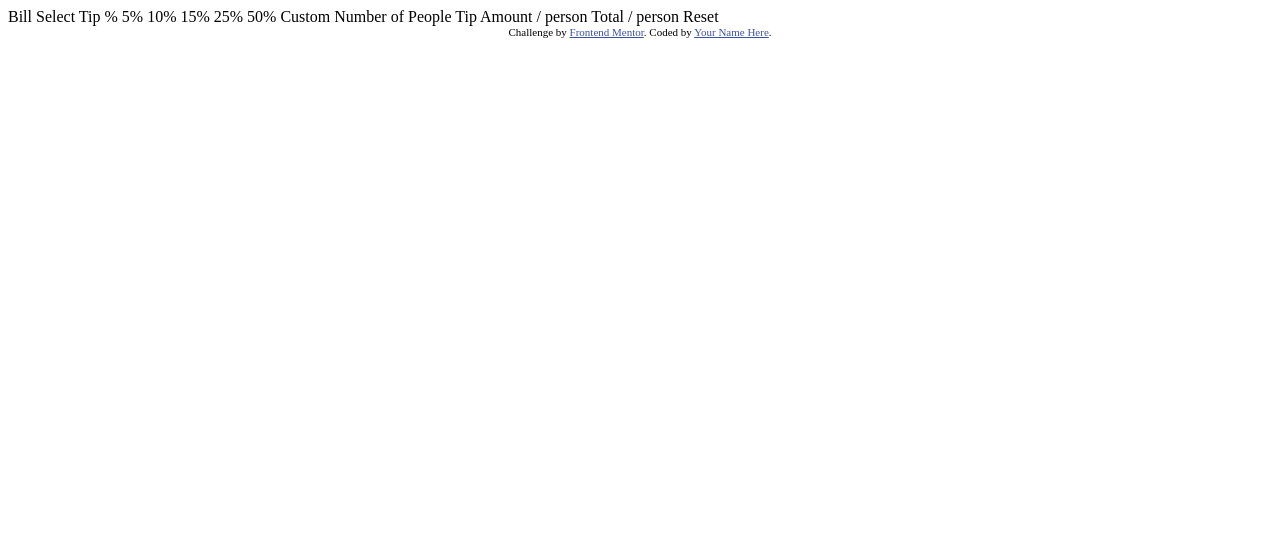
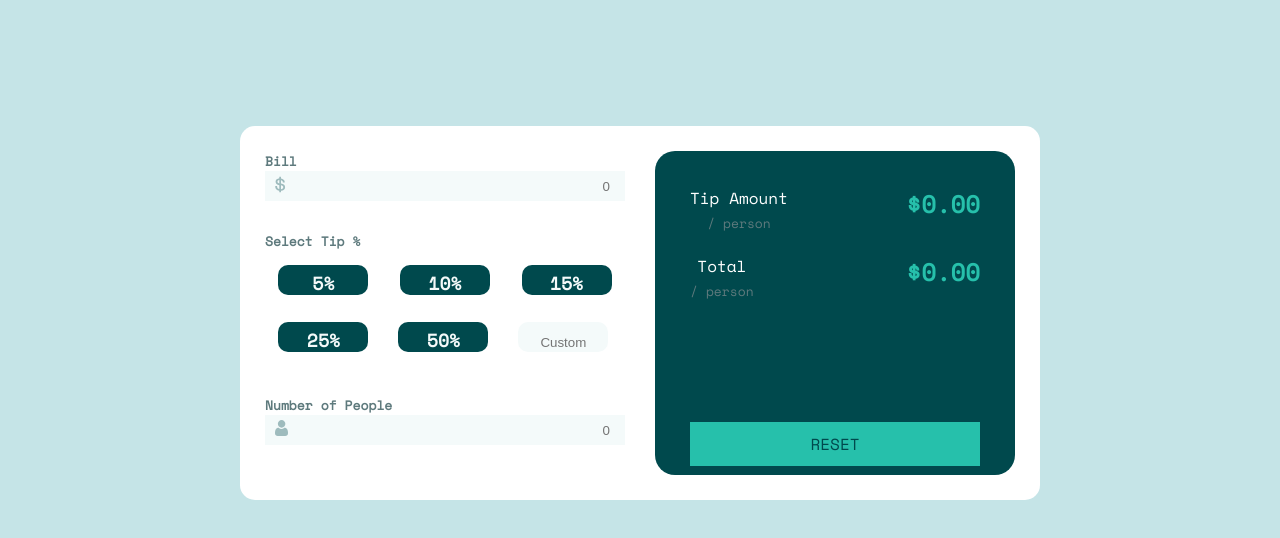
Before and after one commit to HassanAbdalzahir/tip-calculator-app-main, a plain HTML site: page index.html in a window 1280 px wide. Drawn offline with nearby package versions, Linux system fonts and the light colour scheme.

Commit message:
Anouther

```diff
--- a/index.html
+++ b/index.html
@@ -3,42 +3,53 @@
   <head>
     <meta charset="UTF-8">
     <meta name="viewport" content="width=device-width, initial-scale=1.0"> <!-- displays site properly based on user's device -->
-
     <link rel="icon" type="image/png" sizes="32x32" href="./images/favicon-32x32.png">
-
+    <link rel="stylesheet" href="https://use.fontawesome.com/releases/v5.0.7/css/all.css">
+    <link rel="stylesheet" href="master.css">
+    <script src="script.js" defer></script>
     <title>Frontend Mentor | Tip calculator app</title>
-
-  <!-- Feel free to remove these styles or customise in your own stylesheet 👍 -->
-  <style>
-    .attribution { font-size: 11px; text-align: center; }
-    .attribution a { color: hsl(228, 45%, 44%); }
-  </style>
   </head>
   <body>
-
-  Bill
-
-  Select Tip %
-  5%
-  10%
-  15%
-  25%
-  50%
-  Custom
-
-  Number of People
-
-  Tip Amount
-  / person
-
-  Total
-  / person
-
-  Reset
-
-  <div class="attribution">
-    Challenge by <a href="https://www.frontendmentor.io?ref=challenge" target="_blank">Frontend Mentor</a>.
-    Coded by <a href="#">Your Name Here</a>.
+    <div class="container">
+      <div class="left">  <!-- The Left Side-->
+        <label for="" class="bill">Bill</label>
+        <div class="costDiv">
+          <span class="sign"><svg xmlns="http://www.w3.org/2000/svg" width="11" height="17"><path fill="#9EBBBD" d="M6.016 16.328v-1.464c1.232-.08 2.22-.444 2.964-1.092.744-.648 1.116-1.508 1.116-2.58v-.144c0-.992-.348-1.772-1.044-2.34-.696-.568-1.708-.932-3.036-1.092V4.184c.56.144 1.012.4 1.356.768.344.368.516.816.516 1.344v.288h1.824v-.432c0-.448-.088-.876-.264-1.284a3.783 3.783 0 00-.744-1.116A4.251 4.251 0 007.54 2.9a5.324 5.324 0 00-1.524-.492V.872H4.288V2.36a5.532 5.532 0 00-1.416.324c-.448.168-.84.392-1.176.672-.336.28-.604.616-.804 1.008-.2.392-.3.844-.3 1.356v.144c0 .96.316 1.708.948 2.244.632.536 1.548.884 2.748 1.044v3.912c-.704-.16-1.248-.472-1.632-.936-.384-.464-.576-1.08-.576-1.848v-.288H.256v.576c0 .464.08.924.24 1.38.16.456.404.88.732 1.272.328.392.744.728 1.248 1.008s1.108.476 1.812.588v1.512h1.728zM4.288 7.424c-.688-.128-1.164-.332-1.428-.612-.264-.28-.396-.644-.396-1.092 0-.464.176-.832.528-1.104.352-.272.784-.448 1.296-.528v3.336zm1.728 5.712V9.344c.768.128 1.328.328 1.68.6.352.272.528.688.528 1.248 0 .544-.196.984-.588 1.32-.392.336-.932.544-1.62.624z"/></svg></span>
+          <input type="" placeholder="0" class="cost">
+        </div>
+        <span>Select Tip %</span>
+        <div class="grids">
+          <div class="gridButton" data-persent="5" active>5%</div>
+          <div class="gridButton" data-persent="10">10%</div>
+          <div class="gridButton" data-persent="15">15%</div>
+          <div class="gridButton" data-persent="25">25%</div>
+          <div class="gridButton" data-persent="50">50%</div>
+          <div class="gridCustom"><input class="custom" value="" placeholder="Custom"></div>
+          <div class="clear"></div>
+        </div>
+        <span>Number of People</span>
+        <div class="costDiv">
+          <span class="sign"><svg xmlns="http://www.w3.org/2000/svg" width="13" height="16"><path fill="#9EBBBD" d="M9.573 7.729c.406 0 .784.07 1.126.209.342.14.639.33.881.569.232.227.438.503.614.82a5.1 5.1 0 01.407.949c.097.312.178.654.242 1.016.062.359.105.699.126 1.011.02.307.031.624.031.945 0 .836-.259 1.512-.768 2.01-.504.492-1.17.742-1.98.742H2.748c-.81 0-1.477-.25-1.98-.742C.259 14.76 0 14.084 0 13.248c0-.322.01-.64.032-.945.02-.312.063-.652.126-1.01.063-.363.144-.705.242-1.017.1-.323.238-.643.407-.948.176-.318.382-.594.613-.821.243-.238.54-.43.882-.57.342-.138.72-.208 1.125-.208.16 0 .313.067.61.265.183.123.397.264.636.421.204.134.48.259.822.372.333.11.671.167 1.005.167a3.19 3.19 0 001.006-.167c.341-.113.618-.238.822-.372l.636-.42c.296-.2.45-.266.61-.266zM6.598 0C7.63 0 8.522.38 9.252 1.129s1.1 1.666 1.1 2.724c0 1.06-.37 1.976-1.1 2.725-.73.75-1.623 1.13-2.654 1.13-1.03 0-1.924-.38-2.653-1.13-.73-.749-1.1-1.666-1.1-2.725 0-1.058.37-1.975 1.1-2.724C4.675.379 5.567 0 6.598 0z"/></svg></span>
+          <input type="" placeholder="0" class="cost">
+        </div>
+      </div> <!-- /The Left Side-->
+      <div class="right"> <!-- The Right Side-->
+        <div class="tip one">
+          Tip Amount <br> <span>/ person</span>
+        </div>
+        <div class="res one">
+          $<span id="tip">0.00</span>
+        </div>
+        <div class="clear"></div>
+        <div class="tip two">
+          Total  <br> <span> / person</span>
+        </div>
+        <div class="res two">
+          $<span id="total">0.00</span>
+        </div>
+        <div class="clear"></div>
+        <div class="button">RESET</div>
+      </div>
     </div>
   </body>
 </html>
--- /dev/null
+++ b/master.css
@@ -0,0 +1,126 @@
+@import url('https://fonts.googleapis.com/css2?family=Space+Mono&display=swap');
+*{
+    box-sizing: border-box;
+}
+html{
+    padding: 0;
+    margin: 0;
+}
+body{
+    box-sizing: border-box;
+    background-color:  hsl(185, 41%, 84%);
+    font-family: 'Space Mono', monospace;
+}
+.clear{
+    clear: both;
+}
+.container {
+    background-color: hsl(0, 0%, 100%);
+    padding: 25px;
+    margin: 10% auto;
+    width: 800px;
+    overflow: auto;
+    display: flex;
+    justify-content: space-between;
+    border-radius: 15px;
+}
+.container .left, .container .right{
+    width: 48%;
+    box-sizing: border-box;
+}
+.container .left{ /* The Right Side */
+    color: hsl(186, 14%, 43%);
+    font-size: small;
+    font-weight: bold;
+}
+.container .left .costDiv {
+    background-color: hsl(189, 41%, 97%);
+    text-align: end;
+    position: relative;
+    margin-bottom: 30px;
+    font-weight: normal;
+    height: 30px;
+    padding: 5px;
+}
+.container .left .costDiv .sign{
+    position: absolute;
+    left: 10px;
+    color: hsl(184, 14%, 56%);
+}
+.container .left .costDiv .cost{
+    outline: none;
+    border: none;
+    background-color: rgba(0, 0, 0, 0);
+    direction: rtl;
+    padding-right: 10px;
+    color: hsl(183, 100%, 15%);
+}
+.container .left .grids{
+    display: flex;
+    flex-flow: row wrap;
+    text-align: center;
+    justify-content: space-between;
+    margin-bottom: 30px;
+}
+.container .left .grids .gridButton, .gridCustom{
+    width: 25%;
+    margin: 13.4px;
+    height: 30px;
+    border-radius: 10px;
+    font-size: large;
+    padding: 5px;
+}
+.container .left .grids .gridButton{
+    background-color: hsl(183, 100%, 15%);
+    color: hsl(189, 41%, 97%);
+    position: flex;
+    align-items: center;
+    cursor: pointer;
+}
+.container .left .grids .gridButton.active{
+    background-color: hsl(172, 67%, 45%);
+    color: hsl(183, 100%, 15%);
+}
+.container .left .grids .gridCustom{
+    background-color: hsl(189, 41%, 97%);
+    text-align: center;
+}
+.container .left .grids .gridCustom .custom{
+    width: 100%;
+    border: none;
+    outline: none;
+    background-color: rgba(170, 118, 118, 0);
+    text-align: center;
+}
+.container .right{ /* The Left Side */
+    background-color: hsl(183, 100%, 15%);
+    color: white;
+    text-align: center;
+    padding: 35px;
+    position: relative;
+    border-radius: 20px;
+}
+.container .right .tip{
+    float: left;
+    margin-bottom: 20px;
+}
+.container .right .tip span {
+    font-size: small;
+    font-weight: lighter;
+    color: hsl(186, 14%, 43%);
+}
+.container .right .res{
+    float: right;
+    color: hsl(172, 67%, 45%);
+    font-size: x-large;
+    font-weight: bolder;
+}
+.container .right .button {
+    background-color: hsl(172, 67%, 45%);
+    color: hsl(183, 100%, 15%);
+    padding: 10px;
+    position: relative;
+    bottom: -100px;
+    cursor: pointer;
+    user-select: none;
+}
--- /dev/null
+++ b/script.js
@@ -0,0 +1,22 @@
+const el = (e) => {
+    if (e.charAt(0) == '#') {
+        return document.querySelector(e);
+    }
+    return document.querySelectorAll(e);
+}
+
+var input1 = el('.const')[0]
+let input2 = el('.const')[1]
+
+let buttons = el('.gridButton')
+let persent;
+
+buttons.forEach(element => {
+    element.addEventListener('click', () => {
+        persent = parseInt(element.dataset.persent);
+        buttons.forEach(element => {
+            element.classList.remove("active");
+        });
+        element.classList.add("active")
+    })
+});
```
Lines whose indentation alone changed are shown as unchanged.
